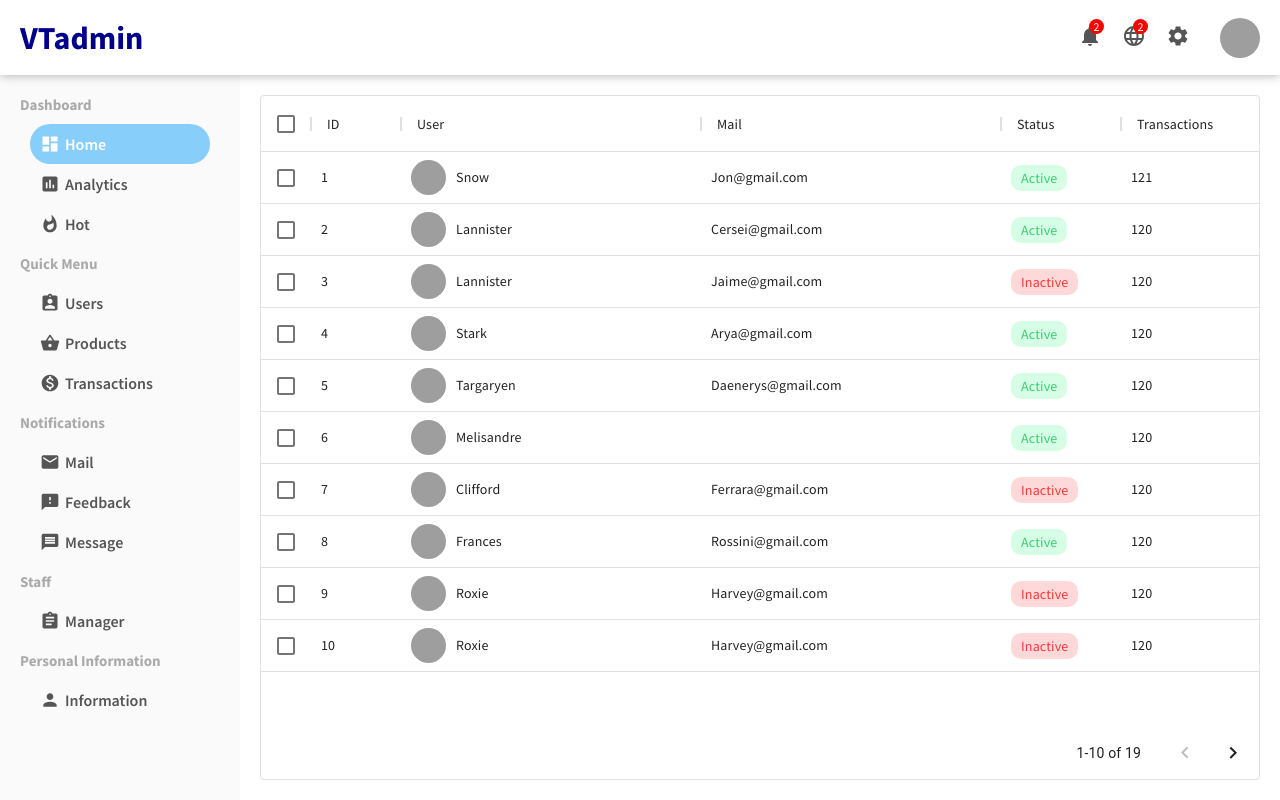
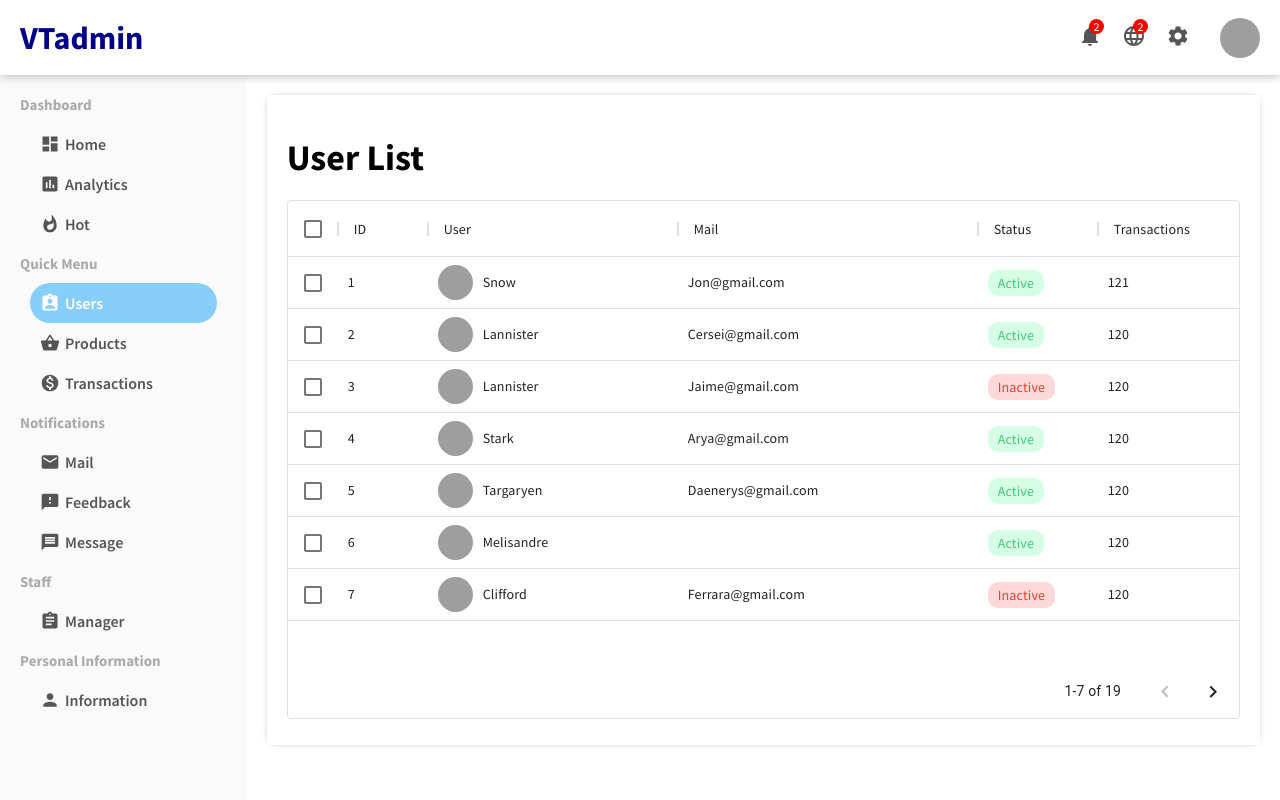
Before and after one commit to hotien2107/ReactAdmin, a React (Create React App) app: page /Users in a window 1280 px wide. Built offline with nearby package versions, Linux system fonts and the light colour scheme; grey boxes are pictures that could not be loaded.

Commit message:
fix user css

```diff
--- a/public/style.css
+++ b/public/style.css
@@ -1,4 +1,4 @@
-*{
+* {
     font-family: 'Source Sans Pro', sans-serif;
     margin: 0;
     padding: 0;
--- a/src/App.js
+++ b/src/App.js
@@ -5,7 +5,7 @@ import TopBar from "./components/topBar/TopBar";
 import SideBar from "./components/SideBar/SideBar";
 import Home from "./pages/home/Home";
 import Users from "./pages/users/Users";
-import User from "./pages/users/user/User"
+import User from "./pages/user/User";
 
 import "./App.css";
 
@@ -29,7 +29,6 @@ function App() {
             <Route path="/User/:userId">
               <User />
             </Route>
-
           </Switch>
         </div>
       </div>
--- a/src/components/SideBar/SideBar.css
+++ b/src/components/SideBar/SideBar.css
@@ -27,7 +27,7 @@
     border-radius: 999px;
     width: 100%;
 }
-.Item.active, .Item:hover{
+.Item:hover{
     color: white;
     background-color: lightskyblue;
 }
@@ -36,3 +36,8 @@
     margin-right: 5px;
     font-size: 20px !important;
 }
+
+.active {
+    color: white;
+    background-color: lightskyblue;
+}
--- a/src/components/SideBar/SideBarItem.jsx
+++ b/src/components/SideBar/SideBarItem.jsx
@@ -1,21 +1,23 @@
 import "./SideBar.css"
-import { Link } from "react-router-dom";
-import { useState } from 'react';
+import { Link, useLocation } from "react-router-dom";
+
 
 
 
 export default function SideBarItem(props) {
-    let Status = props.status;
+    const location = useLocation();
+
+    //destructuring pathname from location
+    const { pathname } = location;
+
+    //Javascript split method to get the name of the path in array
+    const splitLocation = pathname.split("/");
+
     const Icon = props.SideBarItemIcon;
-    const [status, setStatus] = useState(Status);
-    const checkFocus = () =>{
-        setStatus("active");
-    }
-    const dontFocus = () =>{
-        setStatus("inactive");
-    }
+    let status = splitLocation[1] === props.SideBarItemName ? "active" : "";
+
     return (
-        <Link to={"/" + props.SideBarItemName} className="Link" onFocus={checkFocus} onBlur={dontFocus}>
+        <Link to={"/" + props.SideBarItemName} className="Link ">
             <li className={"Item " + status}>
                 <Icon className="Icon" />
                 {props.SideBarItemName}
--- a/src/pages/users/user/User.css
+++ b/src/pages/user/User.css
@@ -1,17 +1,24 @@
+* {
+  font-family: 'Source Sans Pro', sans-serif;
+  margin: 0;
+  padding: 0;
+  box-sizing: border-box;
+}
+
 .UserPage {
   flex: 5;
-  padding: 20px;
 }
 
 .UserPageTitle {
     font-weight: 700;
     font-size: 36px;
-    margin-bottom: 40px;
+    margin: 20px 0 40px 20px;
 }
 
 .UserPageContainer {
     display: flex;
     height: max-content;
+    padding: 20px;
 }
 
 .UserPageInfo {
@@ -43,9 +50,6 @@
 .UserPageInfoJob {
   font-weight: 200;
   color: #555;
-}
-
-.UserPageInfoDetail {
 }
 
 .UserPageInfoDetailList {
@@ -146,6 +150,22 @@
     color: white;
     cursor: pointer;
 }
-.BtnSaveEditUser {
+.BtnSaveEditUser:hover {
     background-color: #11aa4c;
 }
+
+.UserPageBack {
+    font-size: 18px;
+    margin: 20px 0 40px 20px;
+
+    padding: 7px 20px;
+    border: none;
+    background-color: #fad577;
+    border-radius: 5px;
+    color: white;
+    cursor: pointer;
+}
+
+.UserPageBack:hover {
+    background-color: #e4c064;
+}
--- a/src/pages/users/user/User.jsx
+++ b/src/pages/user/User.jsx
@@ -1,5 +1,6 @@
 import "./User.css"
-import { AccountBox, Event, PhoneAndroid, Email, Facebook , Publish} from "@material-ui/icons"
+import {Link} from "react-router-dom"
+import { AccountBox, Event, PhoneAndroid, Email, Facebook, Publish } from "@material-ui/icons"
 
 export default function User() {
     return (
@@ -89,14 +90,20 @@ export default function User() {
                         </div>
                         <div className="UserPageEditAvt">
                             <img src="https://phunugioi.com/wp-content/uploads/2020/10/anh-dai-dien-avt-anime-1.jpg" alt="" className="UpdateAvt" />
-                            <label htmlFor="file"><Publish className="IconPublic"/></label>
-                            <input type="file" name="file" id="file" style={{display: "none", opacity: 0}}/>
+                            <label htmlFor="file"><Publish className="IconPublic" /></label>
+                            <input type="file" name="file" id="file" style={{ display: "none", opacity: 0 }} />
                         </div>
 
                     </div>
                     <button className="BtnSaveEditUser">Save</button>
                 </div>
             </div>
+            <Link to="/Users">
+
+                <button className="UserPageBack">
+                    Back
+                </button>
+            </Link>
         </div>
     )
 }
--- a/src/pages/users/Users.css
+++ b/src/pages/users/Users.css
@@ -1,8 +1,13 @@
 .Users {
     flex: 5;
+    }
+.UsersContainer {
+    height: 650px;
+    margin: 20px;
     padding: 20px;
     background-color: white;
     box-shadow: 0px 0px 8px -5px #333;
+
 }
 
 .UserInfo {
@@ -63,3 +68,13 @@
     background-color: #ffd9d9;
     color: #f73737;
 }
+.UsersTitle {
+    font-weight: 700;
+    font-size: 36px;
+    margin: 20px 20px 20px 0;
+}
+
+.UsersTable {
+    height: 85% !important;
+
+}
--- a/src/pages/users/Users.jsx
+++ b/src/pages/users/Users.jsx
@@ -14,7 +14,7 @@ export default function Users() {
         {
             field: 'user',
             headerName: 'User',
-            width: 300,
+            width: 250,
             renderCell: (params) => {
                 return (
                     <div className="UserInfo">
@@ -72,7 +72,19 @@ export default function Users() {
 
     return (
         <div className="Users">
-            <DataGrid rows={UserList} disableSelectionOnClick columns={columns} pageSize={10} checkboxSelection />
+            <div className="UsersContainer">
+
+                <div className="UsersTitle">
+                    User List
+                </div>
+                <DataGrid
+                    rows={UserList}
+                    disableSelectionOnClick columns={columns}
+                    pageSize={7}
+                    checkboxSelection
+                    className="UsersTable"
+                />
+            </div>
         </div>
     )
 }
```
